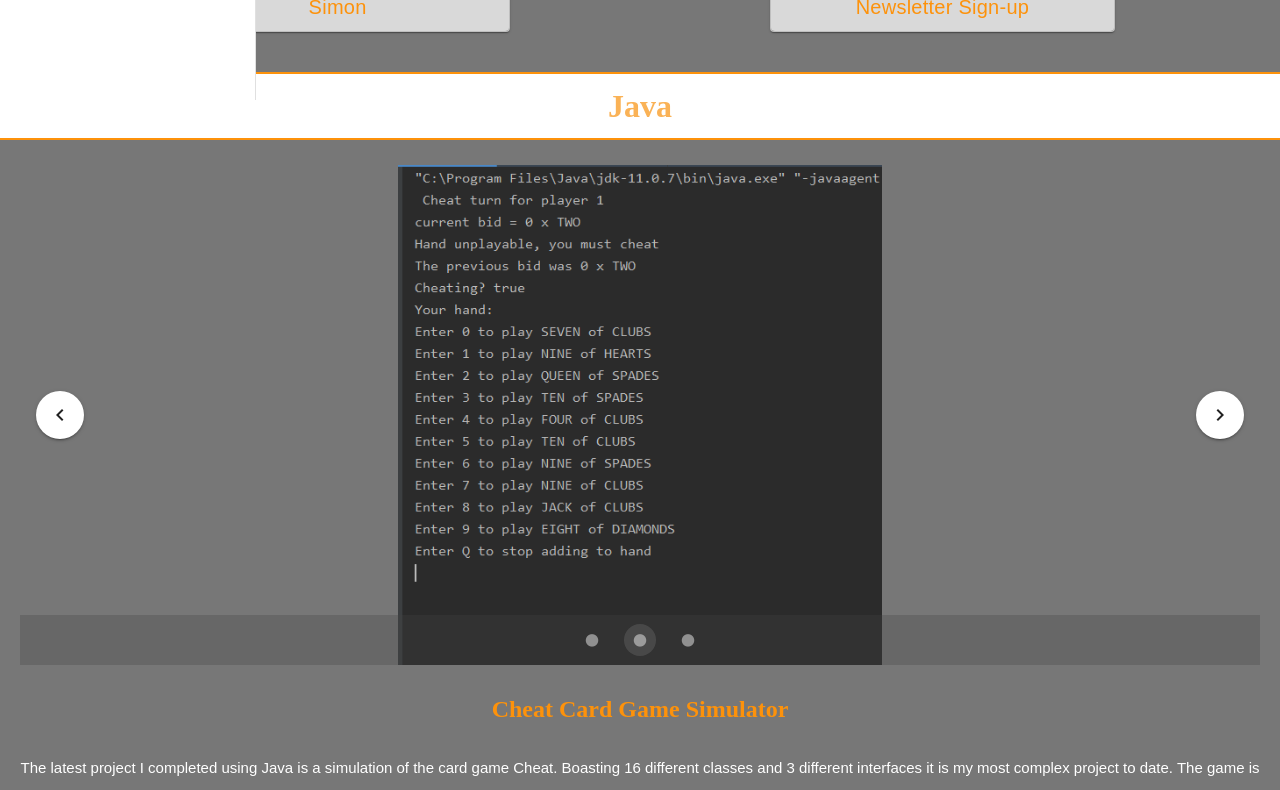
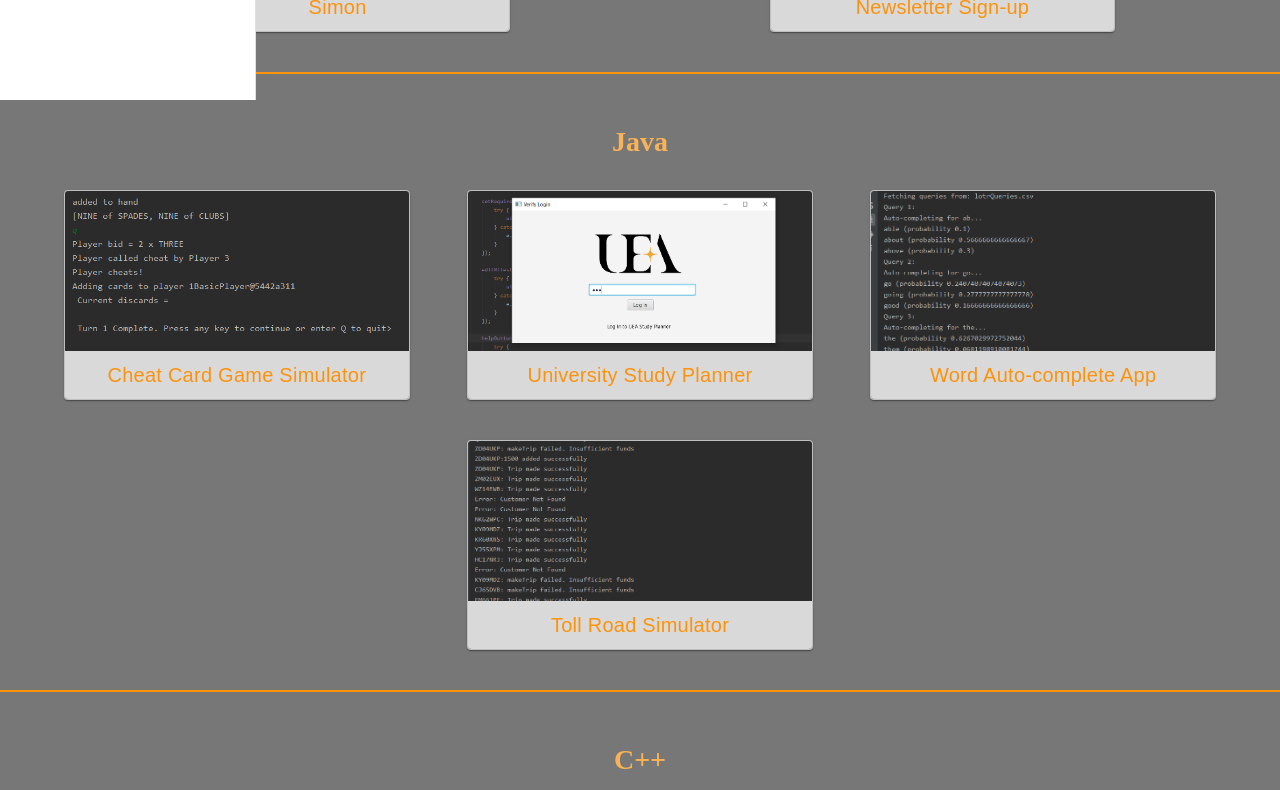
Before and after one commit to JamesBarnes48/PersonalSiteVue, a Vue app: page /showcase in a window 1280 px wide. Shown: the part 700-1490 px from the top of the page. Built offline with nearby package versions, Linux system fonts and the light colour scheme.

Commit message:
make all rows use component

```diff
--- a/src/views/CardShowcase.vue
+++ b/src/views/CardShowcase.vue
@@ -165,30 +165,18 @@ export default {
         ></CardShowcaseSection>
     </section>
 
-    <!-- Java -->
     <section id="java">
-        <h3 class="section-title">Java</h3>
+        <CardShowcaseSection
+            sectionTitle="Java"
+            :projectsInfo="projects.java"
+        ></CardShowcaseSection>
+    </section>
 
-        <ShowcaseProject
-            v-for="project in projects.java"
-            :title="project.title"
-            :mainText="project.mainText"
-            :repoLink="project.repoLink"
-            :repoLinkText="project.repoLinkText"
-            :projectImages="project.projectImages"
-        ></ShowcaseProject>
-    </section>
     <section id="c">
-        <h3 class="section-title">C/C++</h3>
-
-        <ShowcaseProject
-            v-for="project in projects.c"
-            :title="project.title"
-            :mainText="project.mainText"
-            :repoLink="project.repoLink"
-            :repoLinkText="project.repoLinkText"
-            :projectImages="project.projectImages"
-        ></ShowcaseProject>
+        <CardShowcaseSection
+            sectionTitle="C++"
+            :projectsInfo="projects.c"
+        ></CardShowcaseSection>
     </section>
 </template>
 
```
